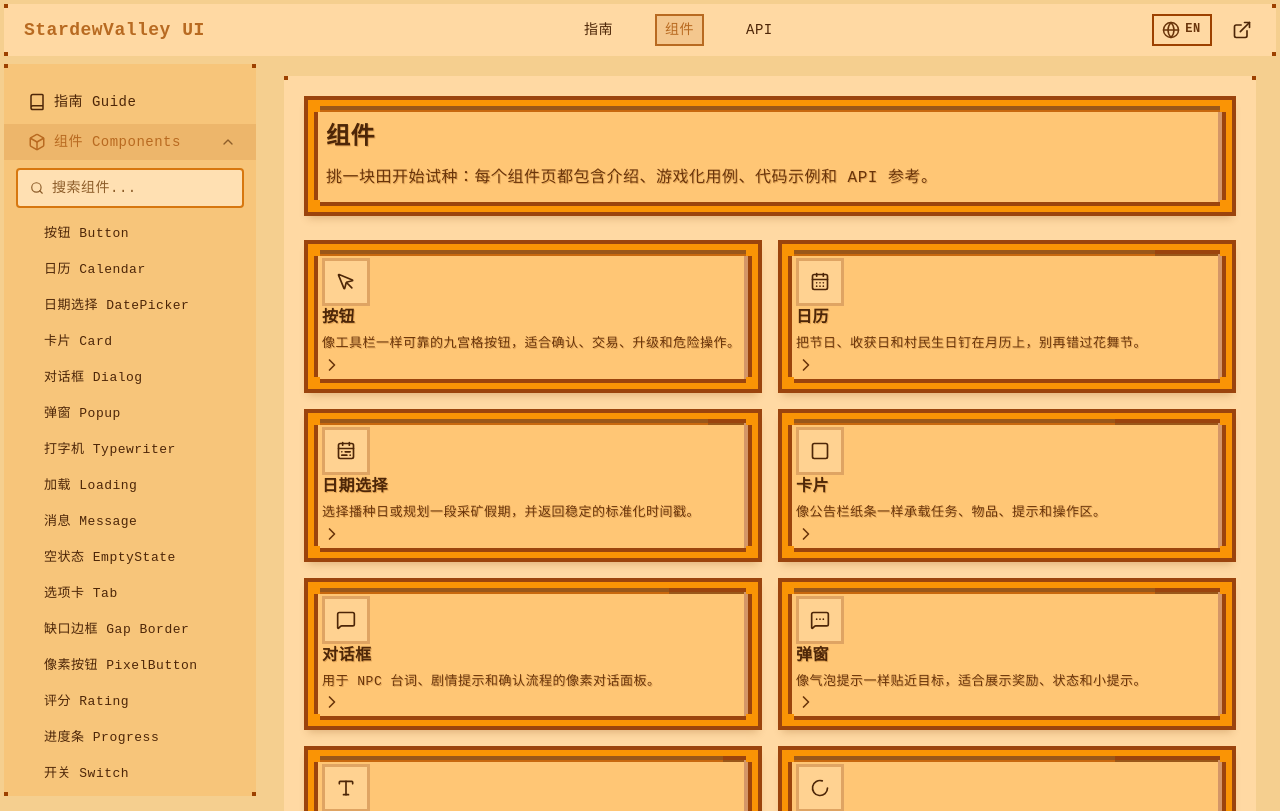
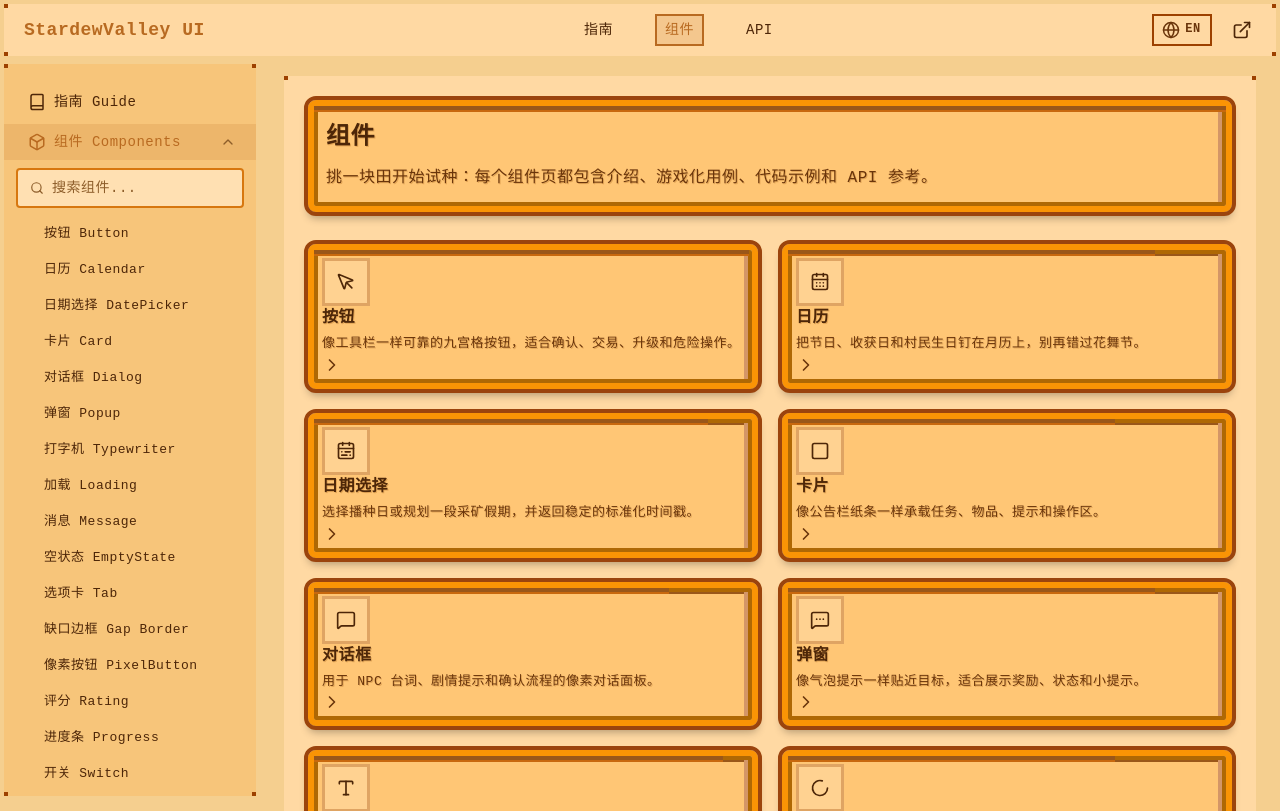
Before and after one commit to a985987819/stardewUi, a React (Vite) app: page /stardewUi/components in a window 1280 px wide. Shown: the top 811 px of the page. Built offline with nearby package versions, Linux system fonts and the light colour scheme; a web font is replaced by a local one.

Commit message:
fix(ui): restore rounded card frame

```diff
--- a/src/components/ui/Card.module.scss
+++ b/src/components/ui/Card.module.scss
@@ -1,50 +1,17 @@
-@use "../../styles/PixelFrame.module.scss" as gap;
-
-// 卡片外框是「连续缺口边框」(`StarGapBorder` 的 cornerLevel = 1)：每条边两端收进
-// 1 倍边框厚度，角上补一个 2 倍厚度的方块把环封死，四角不透出页面背景。
-// 厚度 6px，必须与 TS 里的 `CARD_FRAME_WIDTH` 一致（`Card.tsx` 用它生成
-// `--card-gap-clip`）。
-$card-frame-width: 6px;
-// 内部这圈亮线不参与缺口造型，保持直角。
-$card-line-width: 4px;
-// 外圈装饰光环离卡片的距离，与 `Card.tsx` 的 halo 用同一套厚度 4px。
-$card-halo-gap: 10px;
-$card-halo-width: 4px;
+$shadow-color: rgba(0, 0, 0, 0.3);
+$inner-glow: rgba(255, 255, 255, 0.18);
 
 .stardew-card {
   position: relative;
   isolation: isolate;
   box-sizing: border-box;
   overflow: visible;
-  // 透明边框只为几何：它让 padding box（`__plate` / `__frame` 的定位基准）
-  // 和 `::after` 光环的位置与历史上完全一致。
-  border: $card-frame-width solid transparent;
-  background: transparent;
+  background: var(--card-bg);
+  border: 6px solid var(--card-border-dark);
+  border-radius: 8px;
   transition:
     transform 0.1s steps(2),
     box-shadow 0.1s steps(2);
-
-  // 填色层。铺满整张卡片，四角被 `--card-gap-clip` 切掉缺口；被边框压住的
-  // 部分不可见，所以可视范围正好是缺口边框的内侧。
-  &__plate {
-    position: absolute;
-    inset: calc(-1 * #{$card-frame-width});
-    box-sizing: border-box;
-    background: var(--card-bg);
-    clip-path: var(--card-gap-clip);
-    pointer-events: none;
-    z-index: 0;
-  }
-
-  // 外框的边 + 角块。单独一层放在内容之上，这样内容万一顶到框上会被压住。
-  // 放在 `__plate` 里会让 clip 把角块一起裁掉，所以必须是独立元素。
-  &__border {
-    position: absolute;
-    inset: calc(-1 * #{$card-frame-width});
-    @include gap.gap-frame-only(var(--card-border-dark), $card-frame-width);
-    pointer-events: none;
-    z-index: 3;
-  }
 
   &__frame,
   &__outline {
@@ -53,42 +20,41 @@
     z-index: 0;
   }
 
-  // 内部亮线：直角，不做阶梯 / 缺口造型。角上的方形部分会被 `__border`
-  // 的角块盖住（角块 6px 刚好覆盖这 4px 亮线的直角）。
   &__frame {
     inset: 0px;
-    box-sizing: border-box;
-    background: transparent;
-    border: $card-line-width solid var(--card-border-light);
-    border-radius: 0;
+    border: 4px solid var(--card-inner-border);
+    border-radius: 2px;
     box-shadow:
-      inset -#{$card-line-width} 0 0 var(--card-border-outer-glow),
-      inset 0 2px 0 var(--card-border-highlight);
+      inset -4px 0 0 var(--card-right-edge-shadow),
+      inset 0 2px 0 var(--card-top-highlight);
   }
 
-  // 外圈装饰光环，同样是缺口边框（但只画框、不填色，所以不需要 clip）。
   &::after {
     content: "";
     position: absolute;
-    inset: calc(-1 * #{$card-halo-gap});
-    @include gap.gap-frame-only(var(--card-border-light), $card-halo-width);
+    inset: -10px;
+    border: 4px solid var(--card-border-light);
+    border-radius: 12px;
     pointer-events: none;
     z-index: 0;
   }
 
   &--default,
   &--elevated {
-    box-shadow: 0 6px 8px var(--card-outer-shadow);
+    box-shadow:
+      0 6px 8px $shadow-color,
+      inset 0 1px 0 $inner-glow;
   }
 
   &--outlined {
-    box-shadow: none;
+    box-shadow: inset 0 1px 0 $inner-glow;
   }
 
   &--elevated {
     box-shadow:
-      0 10px 14px var(--card-outer-shadow),
-      0 4px 0 var(--card-outer-shadow-active);
+      0 10px 14px rgba(0, 0, 0, 0.28),
+      0 4px 0 rgba(0, 0, 0, 0.12),
+      inset 0 1px 0 $inner-glow;
   }
 
   &--small {
@@ -105,7 +71,9 @@
 
   &--hoverable:hover {
     transform: translate(-2px, -2px);
-    box-shadow: 0 12px 18px var(--card-outer-shadow-hover);
+    box-shadow:
+      0 12px 18px rgba(0, 0, 0, 0.26),
+      inset 0 1px 0 rgba(255, 255, 255, 0.2);
   }
 
   &--clickable {
@@ -113,7 +81,9 @@
 
     &:active {
       transform: translate(2px, 2px);
-      box-shadow: 0 4px 6px var(--card-outer-shadow-active);
+      box-shadow:
+        0 4px 6px rgba(0, 0, 0, 0.2),
+        inset 0 1px 0 rgba(255, 255, 255, 0.12);
     }
   }
 
@@ -135,7 +105,7 @@
       linear-gradient(
         90deg,
         transparent calc(100% - 24px),
-        var(--card-border-outer-glow) 4
+        var(--card-right-edge-shadow) 4
       ),
       linear-gradient(
         180deg,
@@ -149,8 +119,8 @@
         var(--card-header-stripe-4) 100%
       );
     box-shadow:
-      inset 0 2px 0 var(--card-border-highlight),
-      inset 0 -3px 0 var(--card-border-inner-shadow);
+      inset 0 2px 0 var(--card-top-highlight),
+      inset 0 -3px 0 var(--card-divider-shadow);
 
     > * {
       padding: 12px 8px;
@@ -191,9 +161,9 @@
       z-index: 2;
       pointer-events: none;
       box-shadow:
-        inset 0 4px 0 var(--card-border-highlight),
-        inset 0px 0 0 var(--card-border-outer-glow),
-        inset 0 6px 0 var(--card-border-inner-shadow);
+        inset 0 4px 0 var(--card-top-highlight),
+        inset 0px 0 0 var(--card-right-edge-shadow),
+        inset 0 6px 0 var(--card-divider-shadow);
     }
   }
 
--- a/src/components/ui/Card.tsx
+++ b/src/components/ui/Card.tsx
@@ -4,16 +4,7 @@
   CARD_DEFAULT_SURFACE_COLOR,
   deriveCardLightingFromSurface,
 } from '../../utils/cardLighting'
-import { createGapFrameClipPath } from '../../utils/pixelCorners'
 import styles from './Card.module.scss'
-
-/**
- * Thickness of the card's outer gap frame. Must stay in sync with the
- * `$card-frame-width` token in `Card.module.scss` — the CSS draws the edges and
- * corner blocks, this number generates the clip that cuts the matching corner
- * gap out of the fill layer.
- */
-const CARD_FRAME_WIDTH = 6
 
 /**
  * Preset **body** colours. `color` is the swatch the user sees most, and
@@ -72,10 +63,6 @@
   // framing, stripe bands and directional light from that one swatch.
   const surfaceColor = isPresetCardColor(color) ? CARD_SURFACE_COLORS[color] : color ?? CARD_DEFAULT_SURFACE_COLOR
   const palette = deriveCardLightingFromSurface(surfaceColor)
-  // Continuous gap-border corner (`cornerLevel = 1`): the fill is clipped to
-  // the ring's inner edge, and the frame's 2× thickness corner blocks close the
-  // ring on top — no corner is ever left open to the page.
-  const gapClipPath = createGapFrameClipPath(CARD_FRAME_WIDTH)
   const cardStyle = {
     ...style,
     '--card-bg': palette.background,
@@ -92,7 +79,6 @@
     '--card-outer-shadow-hover': palette.outerShadowHover,
     '--card-outer-shadow-active': palette.outerShadowActive,
     '--card-inner-glow': palette.innerGlow,
-    '--card-gap-clip': gapClipPath,
     '--card-text': palette.text,
     '--card-text-secondary': palette.textSecondary,
     '--card-section-bg': palette.sectionBackground,
@@ -137,14 +123,6 @@
 
   return (
     <div {...rest} className={cardClass} style={cardStyle} onClick={onClick}>
-      {/* Decorative layers, all absolutely positioned so they never take part in
-          the card's layout (`consumer` classes like `display: flex` on the card
-          root must keep reaching the real children).
-          - `__plate` = the fill, clipped so each corner loses the gap square
-          - `__frame` = the inner light line, deliberately square
-          - `__border` = the gap frame (edges + corner blocks), stacked above the
-            content so anything running into the frame is covered, not drawn over */}
-      <span className={styles['stardew-card__plate']} aria-hidden />
       <span className={styles['stardew-card__frame']} aria-hidden />
       {hasTitle ? (
         <div data-slot="card-header" className={styles['stardew-card__header']} style={{ justifyContent: 'flex-start' }}>
@@ -166,7 +144,6 @@
         <div className={styles['stardew-card__body-content']}>{children}</div>
       </div>
       {footer ? <div className={styles['stardew-card__footer']}>{footer}</div> : null}
-      <span className={styles['stardew-card__border']} aria-hidden />
     </div>
   )
 }
```
Also changed, not shown: 1 other file (tests, documents, lock files or other folders).
